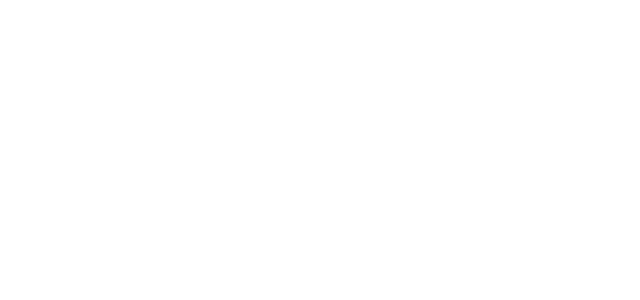
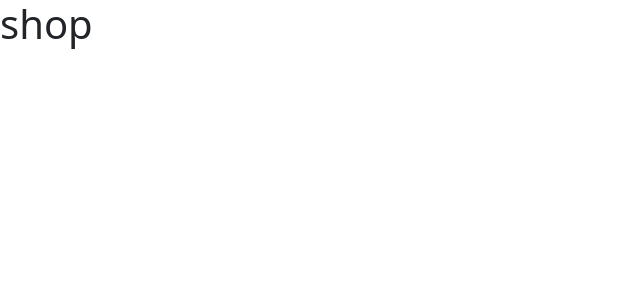
Before and after one commit to kostya-alch/pern-online-store, a React (Create React App) app in the folder frontend/: page / in a window 1280 px wide. Shown: the top 300 px of the page, without its empty margins (0-640 px from the left). Built offline with nearby package versions, Linux system fonts and the light colour scheme.

Commit message:
add routes for frontend, add react-router-dom

```diff
--- a/frontend/src/App.jsx
+++ b/frontend/src/App.jsx
@@ -1,9 +1,11 @@
+import { BrowserRouter } from "react-router-dom";
+import AppRouter from "./components/AppRouter";
 
 function App() {
   return (
-    <div>
-
-    </div>
+    <BrowserRouter>
+      <AppRouter />
+    </BrowserRouter>
   );
 }
 
--- /dev/null
+++ b/frontend/src/components/AppRouter.jsx
@@ -0,0 +1,22 @@
+import React from 'react'
+import { Switch, Route, Redirect } from 'react-router-dom'
+import { authRoutes, publicRoutes } from '../routes'
+import { SHOP_ROUTE } from '../utils/consts'
+
+
+const AppRouter = () => {
+   const isAuth = false // флаг, авторизован юзер или нет
+   return (
+      <Switch>
+         {isAuth && authRoutes.map(({ path, Component }) => {
+            return <Route key={path} path={path} component={Component} exact /> // вывод маршуртов для авторизованных юзера
+         })}
+         {publicRoutes.map(({ path, Component }) => {
+            return <Route key={path} path={path} component={Component} exact /> // вывод маршуртов для любых юзеров
+         })}
+         <Redirect to={SHOP_ROUTE} />
+      </Switch>
+   )
+}
+
+export default AppRouter
--- /dev/null
+++ b/frontend/src/pages/Admin.jsx
@@ -0,0 +1,11 @@
+import React from 'react'
+
+const Admin = () => {
+   return (
+      <div>
+         <h1>admin</h1>
+      </div>
+   )
+}
+
+export default Admin
--- /dev/null
+++ b/frontend/src/pages/Auth.jsx
@@ -0,0 +1,11 @@
+import React from 'react'
+
+const Auth = () => {
+   return (
+      <div>
+         <h1>auth</h1>
+      </div>
+   )
+}
+
+export default Auth
--- /dev/null
+++ b/frontend/src/pages/Basket.jsx
@@ -0,0 +1,11 @@
+import React from 'react'
+
+const Basket = () => {
+   return (
+      <div>
+         <h1>basket</h1>
+      </div>
+   )
+}
+
+export default Basket
--- /dev/null
+++ b/frontend/src/pages/DevicePage.jsx
@@ -0,0 +1,11 @@
+import React from 'react'
+
+const DevicePage = () => {
+   return (
+      <div>
+         <h1>device page</h1>
+      </div>
+   )
+}
+
+export default DevicePage
--- /dev/null
+++ b/frontend/src/pages/Shop.jsx
@@ -0,0 +1,11 @@
+import React from 'react'
+
+const Shop = () => {
+   return (
+      <div>
+         <h1>shop</h1>
+      </div>
+   )
+}
+
+export default Shop
--- /dev/null
+++ b/frontend/src/routes.js
@@ -0,0 +1,47 @@
+import Admin from './pages/Admin';
+import Basket from './pages/Basket';
+import Shop from './pages/Shop';
+import Auth from './pages/Auth';
+import DevicePage from './pages/DevicePage';
+
+import {
+  ADMIN_ROUTE,
+  BASKET_ROUTE,
+  DEVICE_ROUTE,
+  LOGIN_ROUTE,
+  REGISTATION_ROUTE,
+  SHOP_ROUTE,
+} from './utils/consts';
+
+// Константы компонент вынесены в folder utils
+export const authRoutes = [
+  // эти маршруты будут доступны только для авторизированных пользователей
+  {
+    path: ADMIN_ROUTE,
+    Component: Admin,
+  },
+  {
+    path: BASKET_ROUTE,
+    Component: Basket,
+  },
+];
+
+export const publicRoutes = [
+  // маршруты, доступные всем.
+  {
+    path: SHOP_ROUTE,
+    Component: Shop,
+  },
+  {
+    path: LOGIN_ROUTE,
+    Component: Auth,
+  },
+  {
+    path: REGISTATION_ROUTE,
+    Component: Auth,
+  },
+  {
+    path: DEVICE_ROUTE + '/:id',
+    Component: DevicePage,
+  },
+];
--- /dev/null
+++ b/frontend/src/utils/consts.js
@@ -0,0 +1,7 @@
+// константы для маршрутов.
+export const ADMIN_ROUTE = '/admin';
+export const LOGIN_ROUTE = '/login';
+export const REGISTATION_ROUTE = '/registration';
+export const SHOP_ROUTE = '/';
+export const BASKET_ROUTE = '/basket';
+export const DEVICE_ROUTE = '/device';
```
